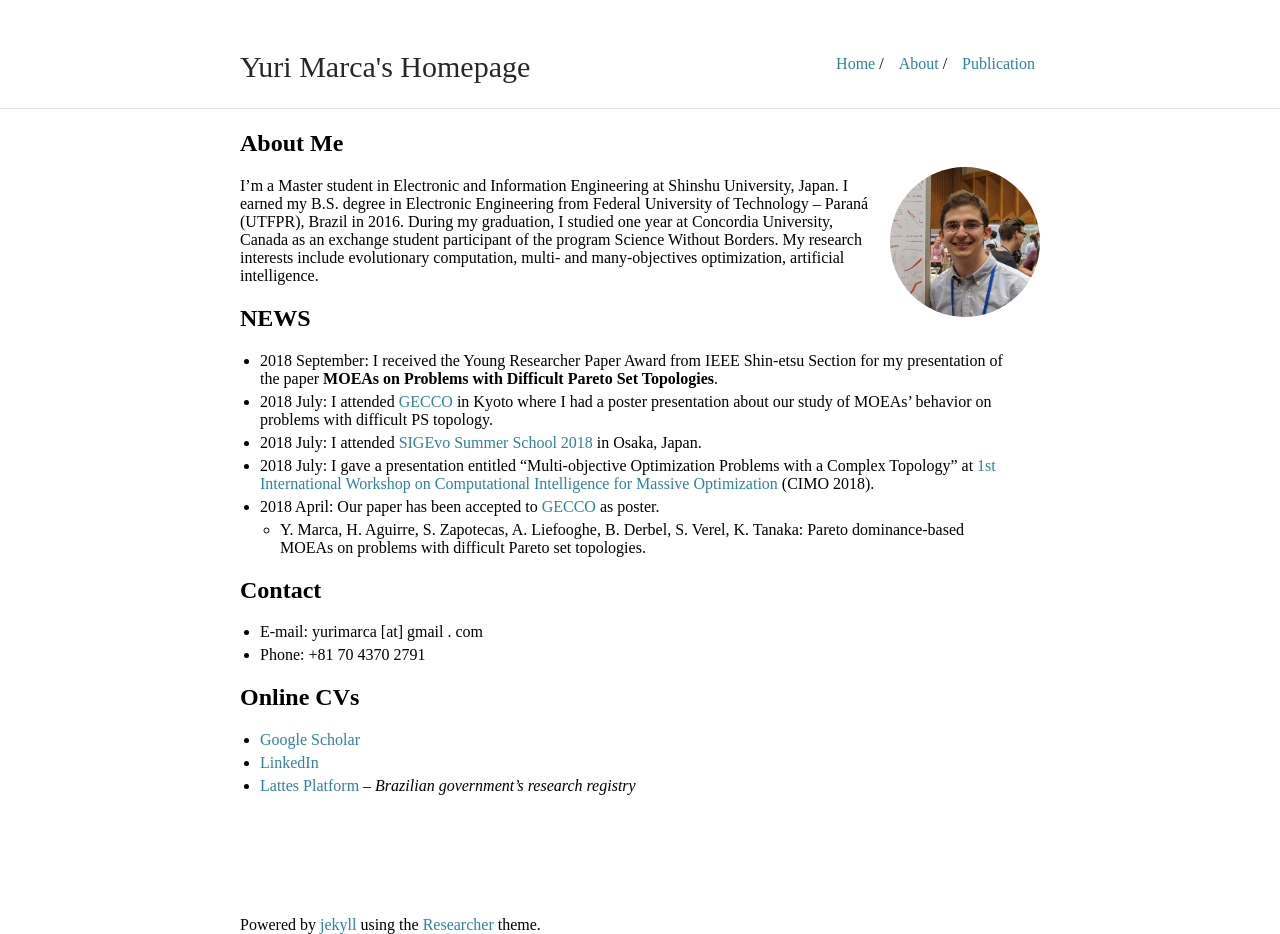
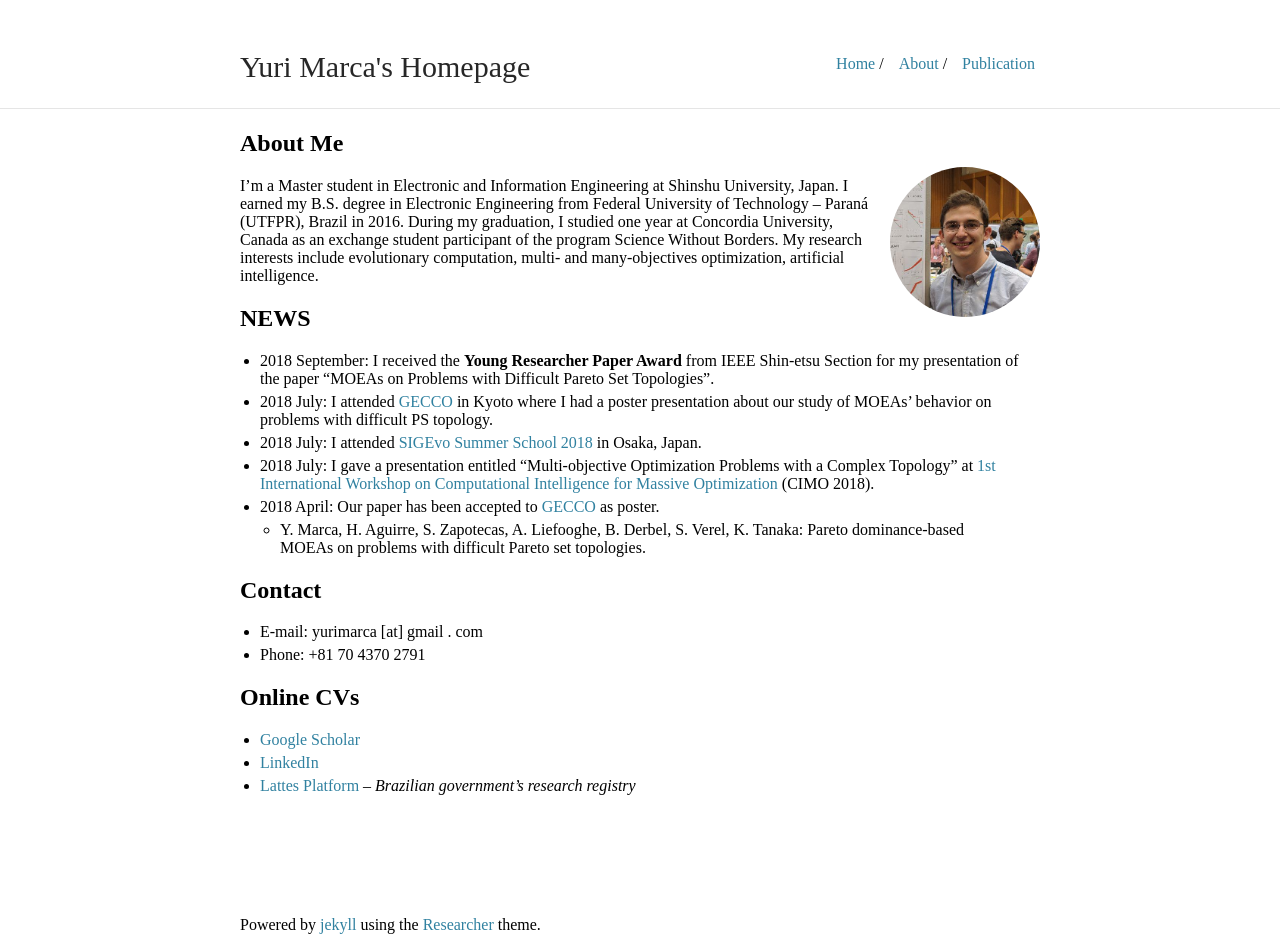
Before and after one commit to yurimarca/yurimarca.github.io, a Jekyll site: the page built from index.md, in a window 1280 px wide. Built offline with Jekyll 4.4.1, drawn with Linux system fonts in a browser that asks for light colours.

Commit message:
News update

```diff
--- a/index.md
+++ b/index.md
@@ -11,7 +11,7 @@
 
 ## NEWS
 
-* 2018 September: I received the Young Researcher Paper Award from IEEE Shin-etsu Section for my presentation of the paper **MOEAs on Problems with Difficult Pareto Set Topologies**.
+* 2018 September: I received the **Young Researcher Paper Award** from IEEE Shin-etsu Section for my presentation of the paper "MOEAs on Problems with Difficult Pareto Set Topologies".
 * 2018 July: I attended [GECCO](http://gecco-2018.sigevo.org/) in Kyoto where I had a poster presentation about our study of MOEAs' behavior on problems with difficult PS topology.
 * 2018 July: I attended [SIGEvo Summer School 2018](https://sigevo-summer-school-2018.github.io/) in Osaka, Japan.
 * 2018 July: I gave a presentation entitled "Multi-objective Optimization Problems with a Complex Topology" at [1st International Workshop on Computational Intelligence for Massive Optimization](https://sites.google.com/view/cimo-workshop) (CIMO 2018).
```
